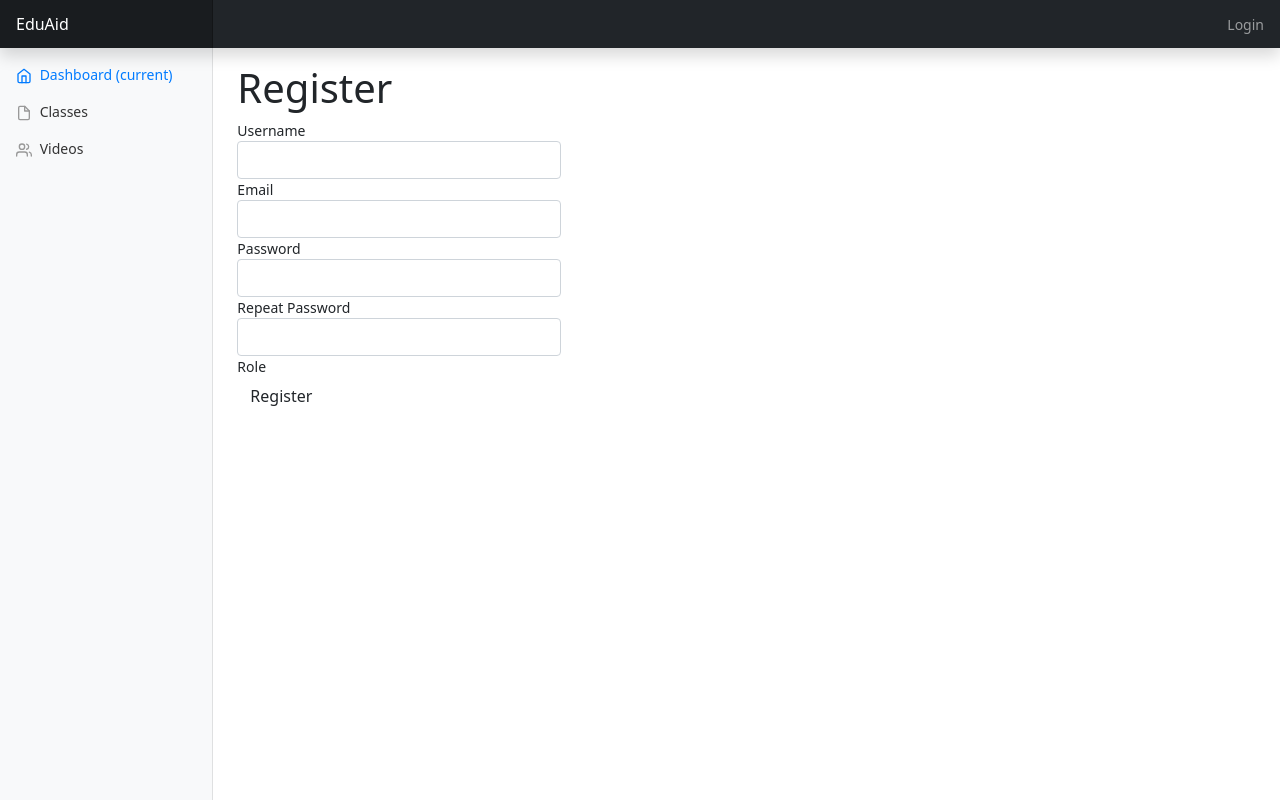
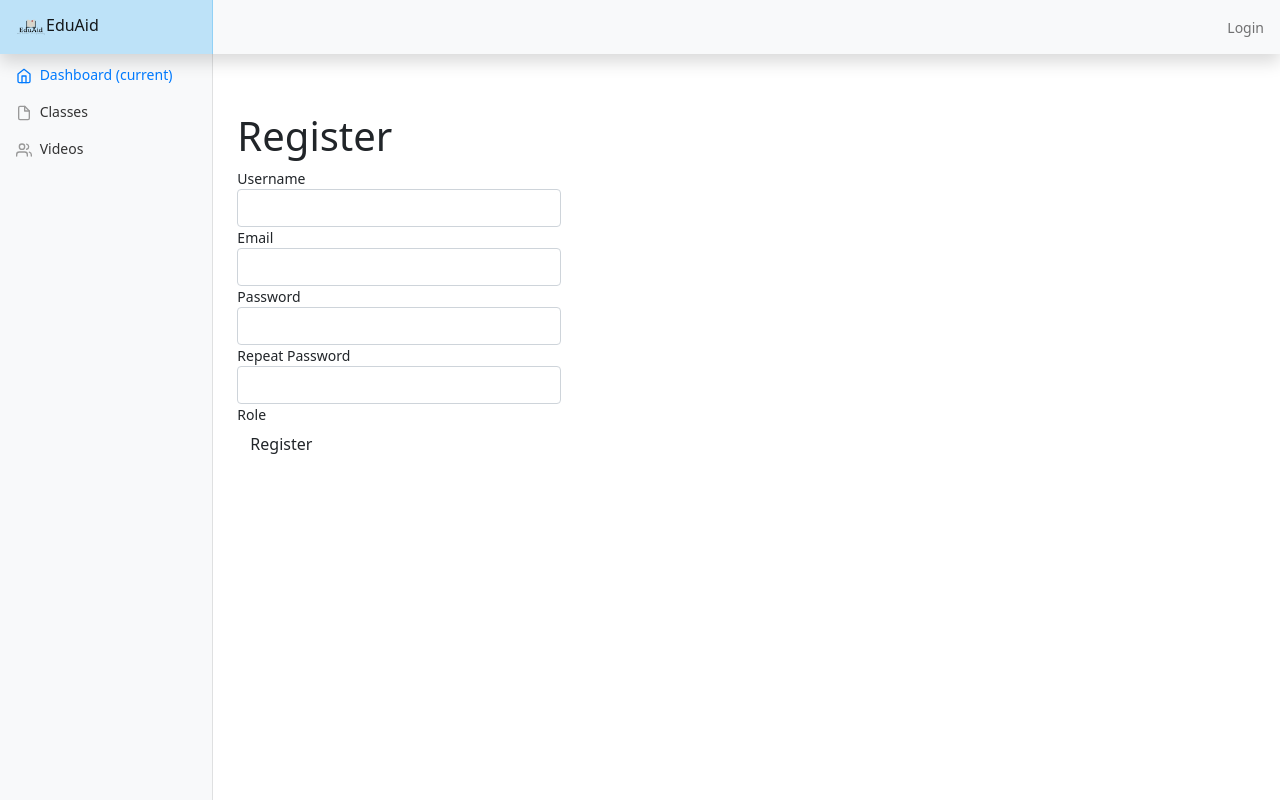
Before and after one commit to danieljeswin/MacHacks, a Flask app: page /auth/register in a window 1280 px wide. Run offline with Flask 2, Linux system fonts and the light colour scheme; data that the repository does not hold is empty; parts of the project's set-up code (start-up, migrations or seed data) failed here and were passed over; some libraries are stand-ins or nearby versions.

Commit message:
UI and logo changes

```diff
--- a/app/static/dashboard.css
+++ b/app/static/dashboard.css
@@ -67,8 +67,8 @@ body {
     padding-top: .75rem;
     padding-bottom: .75rem;
     font-size: 1rem;
-    background-color: rgba(0, 0, 0, .25);
-    box-shadow: inset -1px 0 0 rgba(0, 0, 0, .25);
+    background-color: rgba(14, 156, 238, 0.25);
+    box-shadow: inset -1px 0 0 rgba(14, 156, 238, .25);
 }
 
 .navbar .form-control {
--- a/app/templates/base.html
+++ b/app/templates/base.html
@@ -41,8 +41,9 @@
 </head>
 
 <body>
-<header class="navbar navbar-dark sticky-top bg-dark flex-md-nowrap p-0 shadow">
-    <a class="navbar-brand col-md-3 col-lg-2 me-0 px-3" href="{{ url_for('main.index') }}">EduAid</a>
+<header class="navbar navbar-light sticky-top bg-light flex-md-nowrap p-0 shadow">
+    <a class="navbar-brand col-md-3 col-lg-2 me-0 px-3" href="{{ url_for('main.index') }}"><img src="{{url_for('static', filename='mylogo.png')}}"
+        style="display: inline-block; height: 30px; width: 30px;">EduAid</a>
     <button class="navbar-toggler position-absolute d-md-none collapsed" type="button" data-bs-toggle="collapse"
         data-bs-target="#sidebarMenu" aria-controls="sidebarMenu" aria-expanded="false" aria-label="Toggle navigation">
         <span class="navbar-toggler-icon"></span>
@@ -56,7 +57,7 @@
         {% endif %}
     </ul>
 </header>
-
+<br><br>
 <div class="container-fluid">
     <div class="row">
         <nav class="col-md-2 d-none d-md-block bg-light sidebar">
--- a/app/templates/video/display_video.html
+++ b/app/templates/video/display_video.html
@@ -24,4 +24,7 @@
 
 <h1 class="h2">Summary</h1>
 <p class="text-justify">{{video.summary}}</p>
+
+<h1 class="h2">Transcript</h1>
+<p class="text-justify">{{video.original_text}}</p>
 {% endblock %}
--- a/app/video/routes.py
+++ b/app/video/routes.py
@@ -55,7 +55,7 @@ def add_video():
         output = model(input)
         for example in output:
             data = decoder(example.cpu())
-            summary, data = get_summary(args, data, device, predictor)
+            summary, _ = get_summary(args, data, device, predictor)
 
 
         classroom = Classroom.query.filter_by(id=int(form.classname.data)).first_or_404()
```
Also changed, not shown: app/static/mylogo.png (added).
